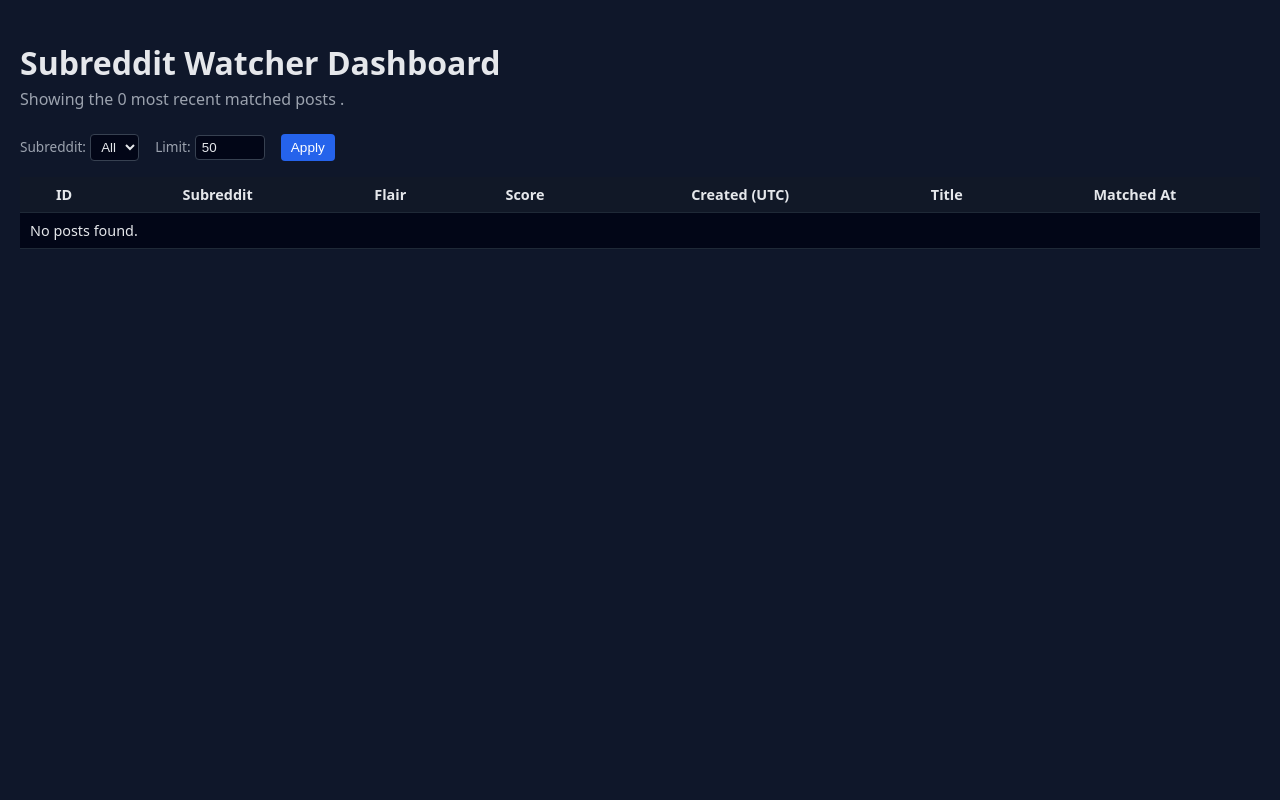
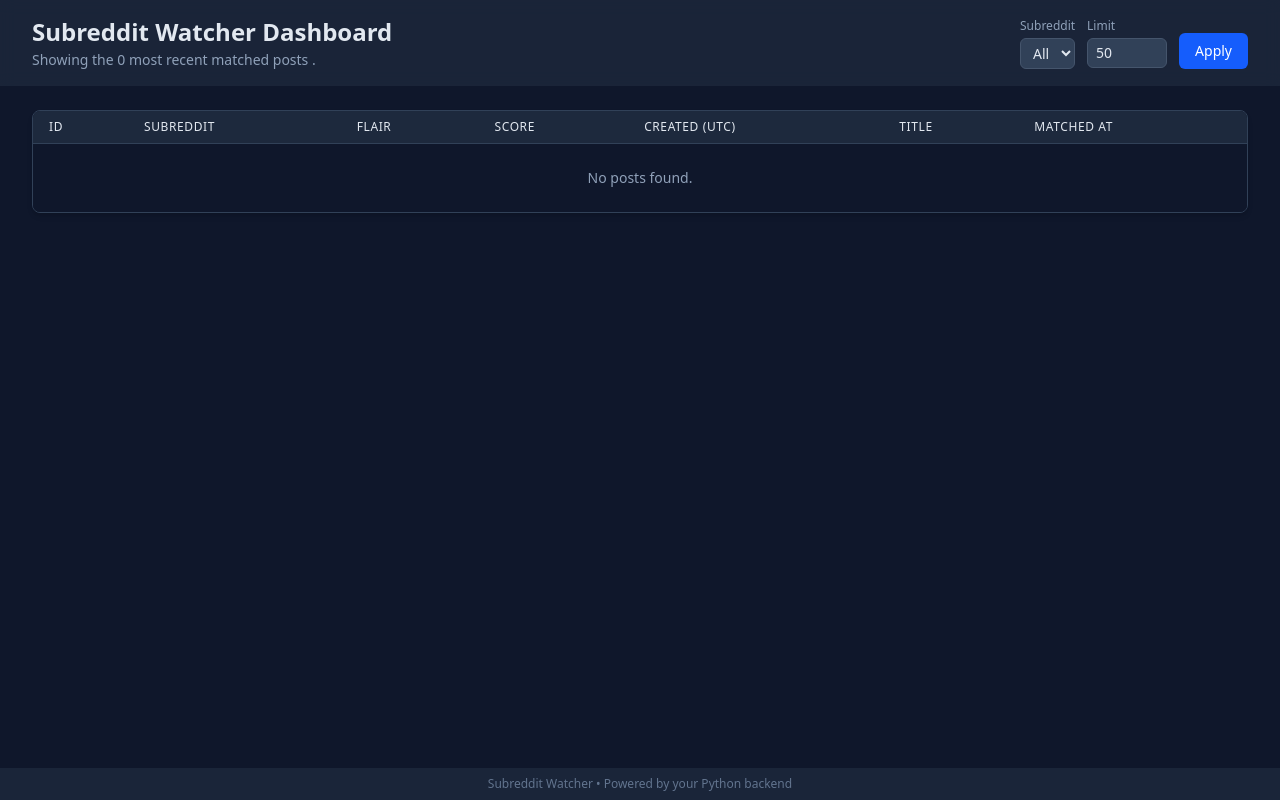
Before and after one commit to trentferguson/sub-watcher, a FastAPI app: page / in a window 1280 px wide. Run offline with FastAPI, Linux system fonts and the light colour scheme.

Commit message:
cleaned up dashboard.html styling

```diff
--- a/templates/dashboard.html
+++ b/templates/dashboard.html
@@ -1,126 +1,43 @@
 <!DOCTYPE html>
-<html>
+<html lang="en">
 
 <head>
-    <meta charset="utf-8">
+    <meta charset="utf-8" />
     <title>Subreddit Watcher Dashboard</title>
-    <style>
-        body {
-            font-family: system-ui, -apple-system, BlinkMacSystemFont, "Segoe UI", sans-serif;
-            margin: 20px;
-            background: #0f172a;
-            color: #e5e7eb;
-        }
+    <!-- Tailwind Play CDN -->
+    <script src="https://cdn.jsdelivr.net/npm/@tailwindcss/browser@4"></script>
 
-        h1 {
-            margin-bottom: 0.2rem;
-        }
+    <!-- Optional: Add daisyUI if you like its semantic classes and themes -->
+    <!--
+  <script>
+    // Only works if you build with Tailwind + daisyUI; for Play CDN quick prototyping you can style manually.
+  </script>
+  -->
 
-        .subtitle {
-            margin-top: 0;
-            margin-bottom: 1rem;
-            color: #9ca3af;
-        }
-
-        table {
-            width: 100%;
-            border-collapse: collapse;
-            margin-top: 1rem;
-            font-size: 0.9rem;
-        }
-
-        th,
-        td {
-            padding: 8px 10px;
-            border-bottom: 1px solid #1f2937;
-            vertical-align: top;
-        }
-
-        th {
-            background: #111827;
-            position: sticky;
-            top: 0;
-            z-index: 1;
-        }
-
-        tr:nth-child(even) {
-            background: #020617;
-        }
-
-        tr:nth-child(odd) {
-            background: #020617;
-        }
-
-        a {
-            color: #93c5fd;
-            text-decoration: none;
-        }
-
-        a:hover {
-            text-decoration: underline;
-        }
-
-        .controls {
-            display: flex;
-            gap: 1rem;
-            align-items: center;
-            margin-top: 0.5rem;
-        }
-
-        label {
-            font-size: 0.85rem;
-            color: #9ca3af;
-        }
-
-        select,
-        input[type="number"] {
-            background: #020617;
-            color: #e5e7eb;
-            border: 1px solid #374151;
-            border-radius: 4px;
-            padding: 4px 6px;
-        }
-
-        button {
-            background: #2563eb;
-            color: white;
-            border: none;
-            border-radius: 4px;
-            padding: 6px 10px;
-            cursor: pointer;
-            font-size: 0.85rem;
-        }
-
-        button:hover {
-            background: #1d4ed8;
-        }
-
-        .top-bar {
-            display: flex;
-            justify-content: space-between;
-            align-items: baseline;
-            gap: 1rem;
-        }
+    <meta name="viewport" content="width=device-width, initial-scale=1" />
+    <style type="text/tailwindcss">
+        /* You can add extra Tailwind-based customizations here if needed */
   </style>
 </head>
 
-<body>
-    <div class="top-bar">
+<body class="bg-slate-900 text-slate-200 min-h-screen flex flex-col">
+
+    <header class="bg-slate-800/80 backdrop-blur-sm sticky top-0 z-20">
+        <div
+            class="max-w-7xl mx-auto px-4 sm:px-6 lg:px-8 py-4 flex flex-col md:flex-row md:items-center md:justify-between gap-3">
             <div>
-            <h1>Subreddit Watcher Dashboard</h1>
-            <p class="subtitle">
+                <h1 class="text-2xl font-semibold">Subreddit Watcher Dashboard</h1>
+                <p class="text-sm text-slate-400 mt-0.5">
                     Showing the {{ posts|length }} most recent matched posts
-                {% if selected_subreddit %}
-                for r/{{ selected_subreddit }}
-                {% endif %}.
+                    {% if selected_subreddit %}for r/{{ selected_subreddit }}{% endif %}.
                 </p>
             </div>
-    </div>
 
-    <form method="get" class="controls">
-        <div>
-            <label for="subreddit">Subreddit:</label>
-            <select name="subreddit" id="subreddit">
+            <form method="get" class="flex flex-col sm:flex-row sm:items-center gap-3">
+                <div class="flex flex-col">
+                    <label for="subreddit" class="text-xs text-slate-400 mb-1">Subreddit</label>
+                    <select name="subreddit" id="subreddit"
+                        class="bg-slate-700 text-slate-200 border border-slate-600 rounded-md px-2 py-1 text-sm">
                         <option value="">All</option>
                         {% for s in subreddits %}
                         <option value="{{ s }}" {% if selected_subreddit==s %}selected{% endif %}>
@@ -129,55 +46,79 @@
                         {% endfor %}
                     </select>
                 </div>
-        <div>
-            <label for="limit">Limit:</label>
-            <input type="number" id="limit" name="limit" min="1" max="500" value="{{ limit }}">
+
+                <div class="flex flex-col">
+                    <label for="limit" class="text-xs text-slate-400 mb-1">Limit</label>
+                    <input type="number" id="limit" name="limit" min="1" max="500" value="{{ limit }}"
+                        class="bg-slate-700 text-slate-200 border border-slate-600 rounded-md px-2 py-1 text-sm w-20" />
                 </div>
-        <div>
-            <button type="submit">Apply</button>
+
+                <div class="pt-1 sm:pt-4">
+                    <button type="submit"
+                        class="bg-blue-600 hover:bg-blue-700 focus:ring-2 focus:ring-blue-500 text-white rounded-md px-4 py-2 text-sm">
+                        Apply
+                    </button>
                 </div>
             </form>
+        </div>
+    </header>
 
-    <table>
-        <thead>
+    <main class="flex-grow overflow-auto">
+        <div class="max-w-7xl mx-auto px-4 sm:px-6 lg:px-8 py-6">
+            <div class="overflow-x-auto rounded-lg shadow-md border border-slate-700">
+                <table class="min-w-full divide-y divide-slate-700">
+                    <thead class="bg-slate-800">
                         <tr>
-                <th>ID</th>
-                <th>Subreddit</th>
-                <th>Flair</th>
-                <th>Score</th>
-                <th>Created (UTC)</th>
-                <th>Title</th>
-                <th>Matched At</th>
+                            <th class="px-4 py-2 text-left text-xs font-medium uppercase tracking-wider">ID</th>
+                            <th class="px-4 py-2 text-left text-xs font-medium uppercase tracking-wider">Subreddit</th>
+                            <th class="px-4 py-2 text-left text-xs font-medium uppercase tracking-wider">Flair</th>
+                            <th class="px-4 py-2 text-left text-xs font-medium uppercase tracking-wider">Score</th>
+                            <th class="px-4 py-2 text-left text-xs font-medium uppercase tracking-wider">Created (UTC)
+                            </th>
+                            <th class="px-4 py-2 text-left text-xs font-medium uppercase tracking-wider">Title</th>
+                            <th class="px-4 py-2 text-left text-xs font-medium uppercase tracking-wider">Matched At</th>
                         </tr>
                     </thead>
-        <tbody>
+                    <tbody class="bg-slate-900 divide-y divide-slate-700 text-sm">
                         {% if posts %}
                         {% for p in posts %}
-            <tr>
-                <td>{{ p.id }}</td>
-                <td>{{ p.subreddit }}</td>
-                <td>{{ p.flair or '' }}</td>
-                <td>{{ p.score if p.score is not none else '' }}</td>
-                <td>{{ p.created_utc if p.created_utc is not none else '' }}</td>
-                <td>
+                        <tr class="hover:bg-slate-800">
+                            <td class="px-4 py-2 whitespace-nowrap">{{ p.id }}</td>
+                            <td class="px-4 py-2 whitespace-nowrap">{{ p.subreddit }}</td>
+                            <td class="px-4 py-2 whitespace-nowrap">{{ p.flair or '' }}</td>
+                            <td class="px-4 py-2 whitespace-nowrap">{{ p.score if p.score is not none else '' }}</td>
+                            <td class="px-4 py-2 whitespace-nowrap">{{ p.created_utc if p.created_utc is not none else
+                                '' }}</td>
+                            <td class="px-4 py-2 whitespace-nowrap">
                                 {% if p.url %}
-                    <a href="{{ p.url }}" target="_blank">
+                                <a href="{{ p.url }}" target="_blank" class="text-blue-400 hover:underline break-all">
                                     {{ p.title }}
                                 </a>
                                 {% else %}
                                 {{ p.title }}
                                 {% endif %}
                             </td>
-                <td>{{ p.matched_at }}</td>
+                            <td class="px-4 py-2 whitespace-nowrap">{{ p.matched_at }}</td>
                         </tr>
                         {% endfor %}
                         {% else %}
                         <tr>
-                <td colspan="7">No posts found.</td>
+                            <td colspan="7" class="px-4 py-6 text-center text-slate-400">
+                                No posts found.
+                            </td>
                         </tr>
                         {% endif %}
                     </tbody>
                 </table>
+            </div>
+        </div>
+    </main>
+
+    <footer class="bg-slate-800/80 text-xs text-slate-500 text-center py-2">
+        <!-- Optional: add small footer or version info -->
+        Subreddit Watcher &bull; Powered by your Python backend
+    </footer>
+
 </body>
 
 </html>
```
Lines whose indentation alone changed are shown as unchanged.
